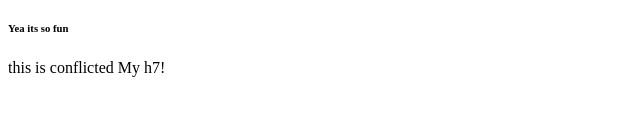
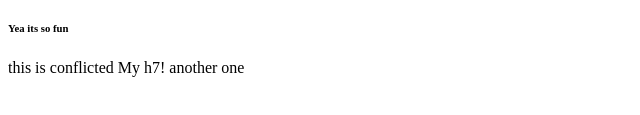
Before and after one commit to rcox18/donut, a plain HTML site: page index.html in a window 1280 px wide. Shown: the part 229-344 px from the top of the page, 0-640 px from the left. Drawn offline with Linux system fonts and the light colour scheme.

Commit message:
added another h8

```diff
--- a/index.html
+++ b/index.html
@@ -13,5 +13,6 @@
 <h6>Yea its so fun</h6>
 <h7>this is conflicted</h7>
 <h8>My h7!</h8>
+<h8>another one</h8>
 </body>
 </html>
```
